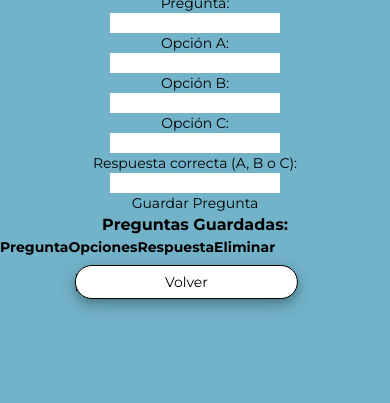
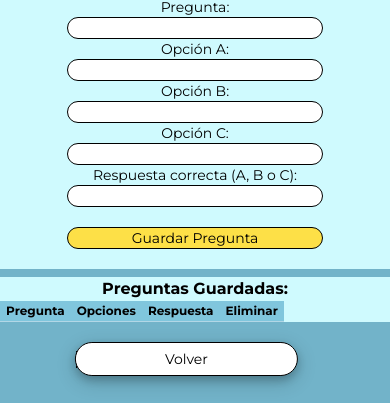
Before and after one commit to devp-daniel/coderhouse_javascript, a plain HTML site: page pages/preguntas.html in a window 390 px wide. Shown: the part 441-844 px from the top of the page. Drawn offline with nearby package versions, Linux system fonts and the light colour scheme.

Commit message:
Finalización de diseño responsive en todos los HTML

```diff
--- a/pages/preguntas.html
+++ b/pages/preguntas.html
@@ -34,7 +34,8 @@
         />
       </figure>
 
-      <h2 class="font-bold text-base md:text-lg lg:text-xl">
+      <section class="bg-cyan-100">
+        <h2 class="font-bold text-base md:text-lg lg:text-xl mt-1">
           Agregar Nueva Pregunta
         </h2>
 
@@ -43,26 +44,60 @@
           id="formPregunta"
         >
           <label>Pregunta:</label>
-        <input type="text" id="pregunta" required />
+          <input
+            class="border border-black rounded-xl w-64 md:w-90 lg:w-120"
+            type="text"
+            id="pregunta"
+            required
+          />
           <label>Opción A:</label>
-        <input type="text" id="opcionA" required />
+          <input
+            class="border border-black rounded-xl w-64 md:w-90 lg:w-120"
+            type="text"
+            id="opcionA"
+            required
+          />
           <label>Opción B:</label>
-        <input type="text" id="opcionB" required />
+          <input
+            class="border border-black rounded-xl w-64 md:w-90 lg:w-120"
+            type="text"
+            id="opcionB"
+            required
+          />
           <label>Opción C:</label>
-        <input type="text" id="opcionC" required />
+          <input
+            class="border border-black rounded-xl w-64 md:w-90 lg:w-120"
+            type="text"
+            id="opcionC"
+            required
+          />
           <label>Respuesta correcta (A, B o C):</label>
-        <input type="text" id="respuesta" maxlength="1" required />
+          <input
+            class="border border-black rounded-xl w-64 md:w-90 lg:w-120"
+            type="text"
+            id="respuesta"
+            maxlength="1"
+            required
+          />
 
-        <button class="btn-guardar" type="submit">Guardar Pregunta</button>
+          <button
+            class="btn-guardar my-5 border border-black rounded-xl w-64 md:w-90 lg:w-120 bg-yellow-300 hover:bg-yellow-400"
+            type="submit"
+          >
+            Guardar Pregunta
+          </button>
         </form>
+      </section>
 
+      <section class="bg-cyan-100 mt-2">
         <h3 class="font-bold text-base md:text-lg lg:text-xl">
           Preguntas Guardadas:
         </h3>
 
         <ul id="listaPreguntas"></ul>
+      </section>
 
-      <ul class="menu">
+      <ul class="menu my-3">
         <li>
           <a href="../index.html"><div class="sombreado">Volver</div></a>
         </li>
--- a/styles/style.css
+++ b/styles/style.css
@@ -18,22 +18,9 @@ body {
   color: black;
 }
 
-/* figure {
-  display: flex;
-  justify-content: center;
-  height: 65vh;
-  width: auto;
-} */
-
 h1 {
   color: #72b3c9;
 }
-
-/* h2,
-h3 {
-  text-align: center;
-  font-size: 25px;
-} */
 
 .sombreado {
   box-shadow: 0 4px 8px 0 rgba(0, 0, 0, 0.2), 0 6px 20px 0 rgba(0, 0, 0, 0.19);
@@ -106,105 +93,13 @@ a {
   background-color: aquamarine;
 }
 
-/* Juego HTML */
+/* Tabla de preguntas guardadas y Tabla de puntajes y sus Media Queries*/
 
-/* main#juego,
-#opciones,
-p#puntajeFinal {
-  display: flex;
-  justify-content: center;
-  align-items: center;
-  flex-direction: column;
-  text-align: center;
-  gap: 1.5em;
-  margin: 1.5em 1em 1.5em 1em;
-}
-
-#pregunta {
-  background-color: white;
-  border-radius: 5px;
-  width: 60vw;
-  padding: 10px 20px;
-  font-size: 25px;
-}
-
-#opciones button {
-  font-family: "Montserrat", sans-serif;
-  background-color: white;
-  border-radius: 5px;
-  width: 25vw;
-  padding: 10px 20px;
-  font-size: 20px;
-  box-shadow: 0 4px 8px 0 rgba(0, 0, 0, 0.2), 0 6px 20px 0 rgba(0, 0, 0, 0.19);
-  cursor: pointer;
-}
-
-#opciones button:hover {
-  background-color: lightsteelblue;
-  transition: 0.3s;
-}
-
-p#puntajeFinal {
-  background-color: #f5c1ee;
-  font-size: 20px;
-  border-radius: 5px;
-  padding: 10px 20px;
-} */
-
-/* Preguntas guardadas con form html */
-
-/* form {
-  display: flex;
-  justify-content: center;
-  align-items: center;
-  flex-direction: column;
-  text-align: center;
-  font-size: 20px;
-  background-color: #80c6dd;
-  border-radius: 5px;
-  margin: 1.5em 1em 1.5em 1em;
-  padding: 1em;
-  gap: 1em;
-}
-
-#opcionA,
-#opcionB,
-#opcionC,
-#respuesta {
-  width: 40vw;
-  height: 3.8vh;
-  background-color: white;
-  font-size: 20px;
-  padding: 10px 20px;
-}
-
-/* Boton de guardar pregunta */
-
-/* .btn-guardar {
-  font-family: "Montserrat", sans-serif;
-  background-color: #4caf50;
-  color: white;
-  padding: 10px 24px;
-  border: none;
-  border-radius: 5px;
-  cursor: pointer;
-  font-size: 20px;
-}
-
-.btn-guardar:hover {
-  background-color: #388e3c;
-} */
-
-/* Tabla de preguntas guardadas y Tabla de puntajes */
-/*
 .tabla-preguntas,
 .tabla-puntajes {
-  width: 98%;
   border-collapse: collapse;
-  margin: 1.5em 1em 1.5em 1em;
-  background-color: #e3f4fa;
   border-radius: 5px;
-  font-size: 18px;
+  font-size: 12px;
 }
 
 .tabla-preguntas thead,
@@ -217,28 +112,26 @@ p#puntajeFinal {
 .tabla-preguntas td,
 .tabla-puntajes th,
 .tabla-puntajes td {
-  padding: 14px 18px;
   text-align: center;
   border-bottom: 1px solid #b2d7e6;
+  padding: 0 0.5em 0 0.5em;
 }
 
 .tabla-preguntas tbody tr:hover,
 .tabla-puntajes tbody tr:hover {
   background-color: #d0eaf5;
-} */
-
-/* Boton eliminar */
-/*
-.btn-eliminar {
-  background-color: #ed1b24;
-  border: none;
-  border-radius: 5px;
-  padding: 8px 16px;
-  cursor: pointer;
 }
 
-.btn-eliminar img {
-  width: 24px;
-  height: 24px;
-  vertical-align: middle;
-} */
+@media (min-width: 768px) {
+  .tabla-preguntas,
+  .tabla-puntajes {
+    font-size: 14px;
+  }
+}
+
+@media (min-width: 1024px) {
+  .tabla-preguntas,
+  .tabla-puntajes {
+    font-size: 16px;
+  }
+}
```
Also changed, not shown: pages/juego.html (+4 -1 lines), pages/puntajes.html (+18 -7 lines), scripts/puntajes.js (+8 -1 lines). Lines whose indentation alone changed are shown as unchanged.
